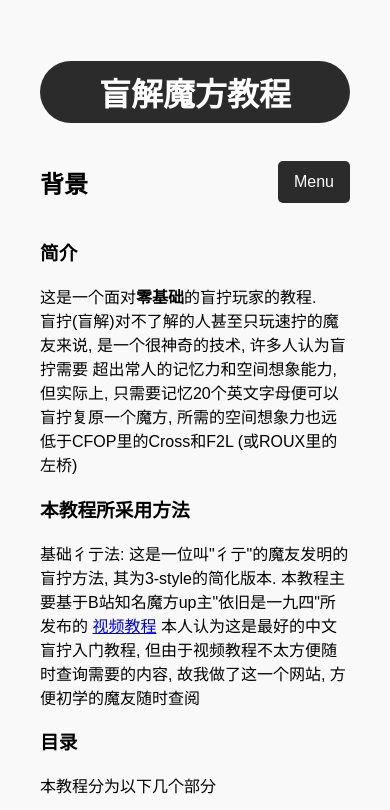
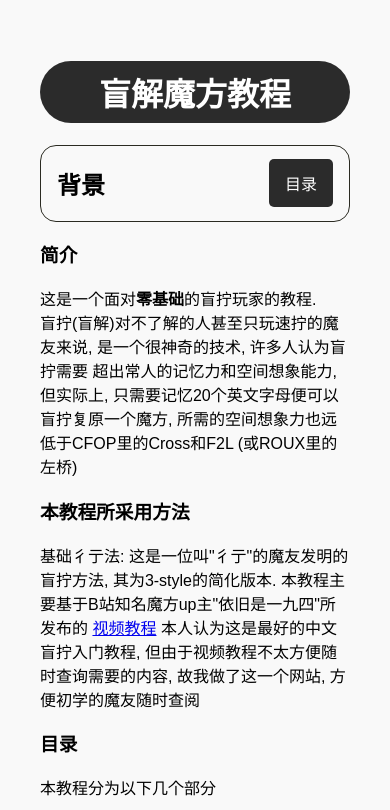
Before and after one commit to Cuber-Feng/3bld-tutorial, a plain HTML site: page index.html in a window 390 px wide. Shown: the top 810 px of the page. Drawn offline with Linux system fonts and the light colour scheme.

Commit message:
small edit to make the menu botton performs better on the mobile phone

```diff
--- a/CSS/index.css
+++ b/CSS/index.css
@@ -8,6 +8,10 @@ header {
     display: flex;
     justify-content: space-between;
     align-items: center;
+    border: #2b2b22 0.1rem solid;
+    border-radius: 1rem;
+    padding-left: 1rem;
+    padding-right: 1rem;
 }
 
 .dropdown {
--- a/JS/index.js
+++ b/JS/index.js
@@ -3,9 +3,11 @@ function toggleMenu() {
     menu.classList.toggle('show');
 }
 
-// Optional: close menu if clicking outside
-window.addEventListener('click', function (e) {
-    if (!e.target.matches('.dropdown-toggle')) {
-        document.getElementById('dropdown-menu').classList.remove('show');
-    }
+//close menu if clicking outside
+['click', 'touchstart'].forEach(eventName => {
+    window.addEventListener(eventName, function (e) {
+        if (!e.target.matches('.dropdown-toggle')) {
+            document.getElementById('dropdown-menu').classList.remove('show');
+        }
+    });
 });
--- a/index.html
+++ b/index.html
@@ -19,7 +19,7 @@
 
         </div>
         <div class="dropdown" style="width: 33%; text-align: right;">
-            <button class="dropdown-toggle" onclick="toggleMenu()">Menu</button>
+            <button class="dropdown-toggle" onclick="toggleMenu()">目录</button>
             <div class="dropdown-menu" id="dropdown-menu">
                 <a href="./index.html">背景</a>
                 <a href="">盲拧原理</a>
```
